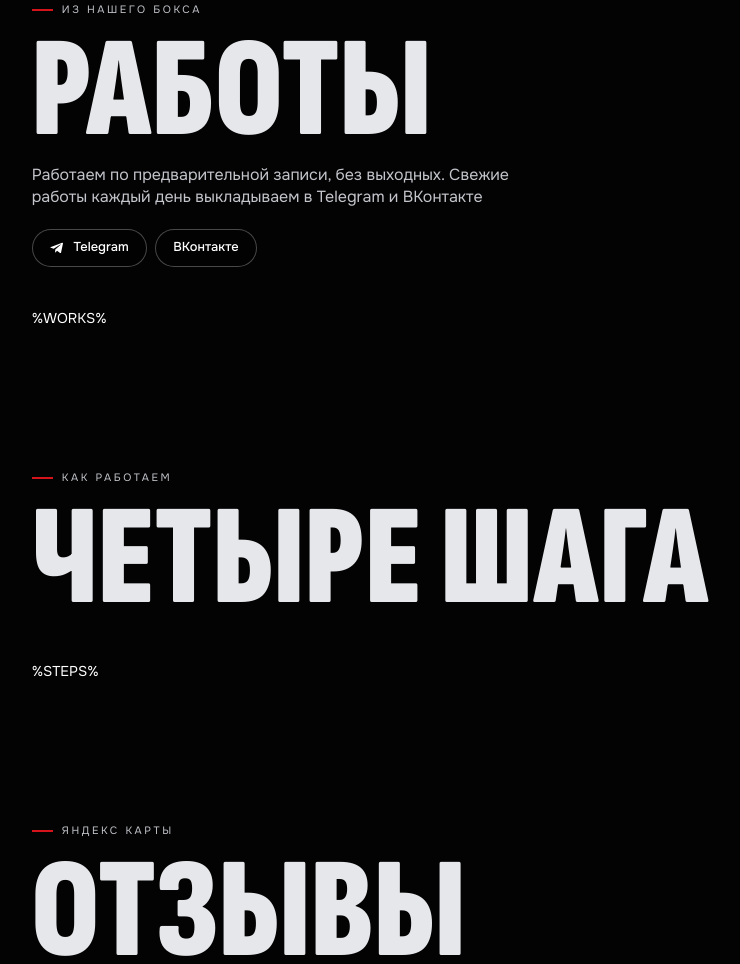
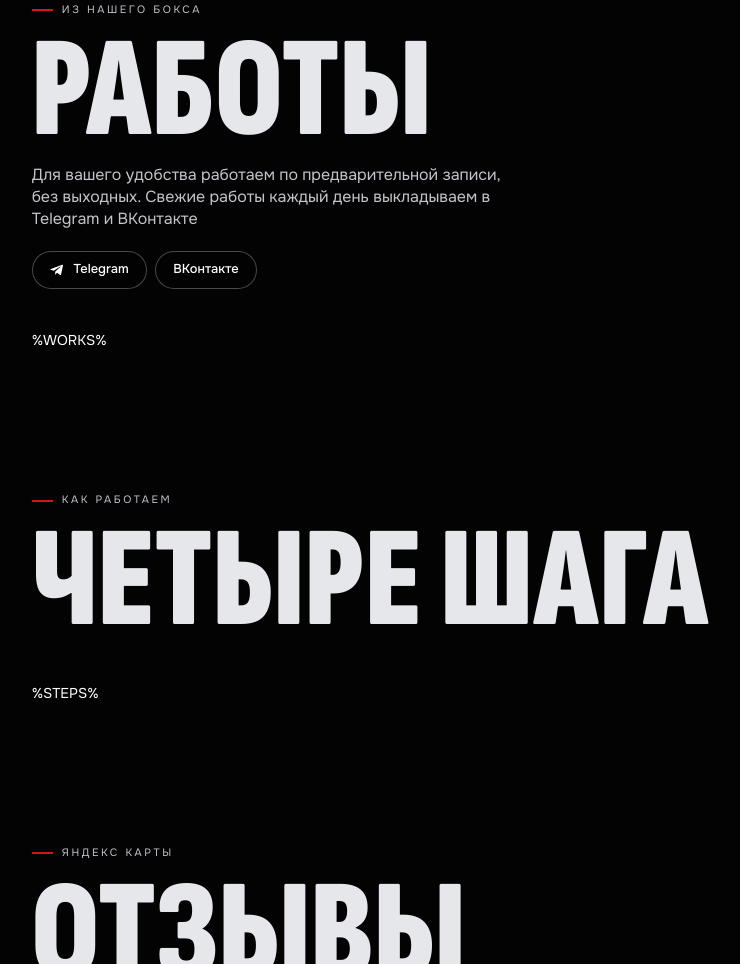
Before and after one commit to AndrewMironov13/triada-site, a website built with Vite: page index.html in a window 1280 px wide. Shown: the part 2999-3963 px from the top of the page, without its empty margins (11-751 px from the left). Built offline with nearby package versions, Linux system fonts and the light colour scheme; no server answers; files whose address does not match are found by name.

Commit message:
ТРИАДА: уточнить текст о предварительной записи

```diff
--- a/index.html
+++ b/index.html
@@ -133,7 +133,7 @@
 </section>
 
 <section class="sec works" id="works" aria-labelledby="works-h">
-  <div class="sec__head rv"><p class="eyebrow">Из нашего бокса</p><h2 class="big" id="works-h">Работы</h2><p class="sec__lead">Работаем по предварительной записи, без выходных. Свежие работы каждый день выкладываем в Telegram и ВКонтакте</p>
+  <div class="sec__head rv"><p class="eyebrow">Из нашего бокса</p><h2 class="big" id="works-h">Работы</h2><p class="sec__lead">Для вашего удобства работаем по предварительной записи, без выходных. Свежие работы каждый день выкладываем в Telegram и ВКонтакте</p>
     <p class="sec__links"><a class="btn btn--o btn--sm" href="%TG_URL%" target="_blank" rel="noopener" data-goal="tg_channel"><svg><use href="#i-tg"/></svg>Telegram</a><a class="btn btn--o btn--sm" href="%VK_URL%" target="_blank" rel="noopener" data-goal="vk">ВКонтакте</a></p></div>
   <div class="works__grid">
         %WORKS%
```
